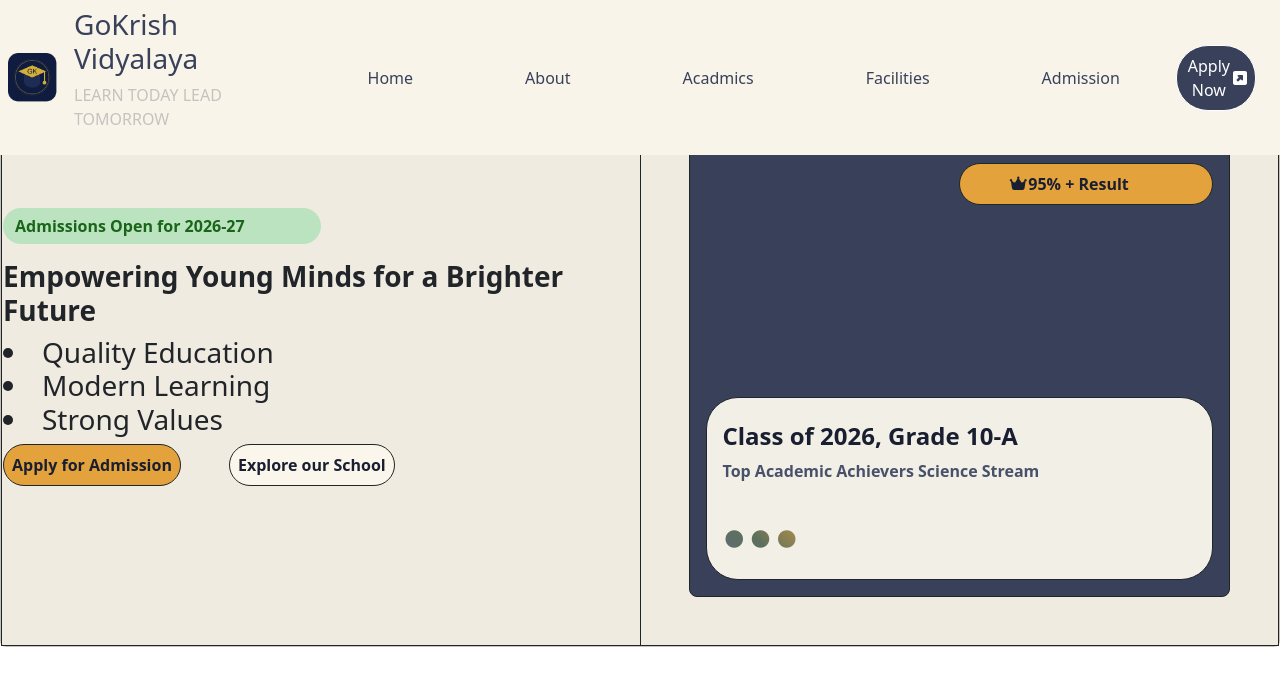
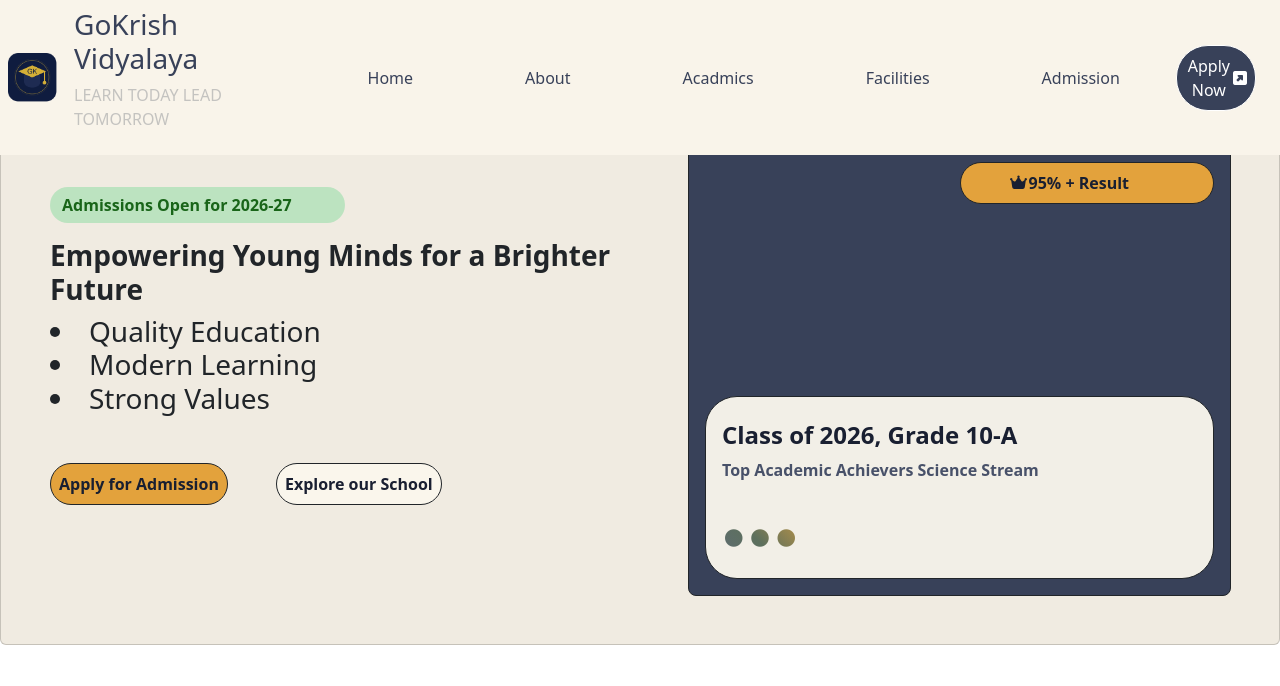
Before and after one commit to anjali-2511/gk-international-school-website, a React (Vite) app in the folder promotional-school-website/: page / in a window 1280 px wide. Shown: the top 686 px of the page. Built offline with nearby package versions, Linux system fonts and the light colour scheme.

Commit message:
Hero updated

```diff
--- a/promotional-school-website/Components/Hero.jsx
+++ b/promotional-school-website/Components/Hero.jsx
@@ -4,11 +4,11 @@ function Hero() {
         <>
 
             <div className="card w-100 h-100" style={{ backgroundColor: "rgb(240, 235, 225)" }}>
-                <table border={1}>
+                <table>
                     <tr>
-                        <th className="border border-dark w-50 h-100">
+                        <th className=" w-50 h-100">
 
-                            <button className="btn btn-dark fw-bold border-0 rounded-5   pe-4 w-50 d-inline-flex align-items-center" style={{ backgroundColor: "rgba(171, 224, 181, 0.74)", color: "rgba(9, 88, 8, 0.91)" }}>
+                            <div className="ms-5"> <button className="btn btn-dark fw-bold border-0 rounded-5   pe-4 w-50 d-inline-flex align-items-center" style={{ backgroundColor: "rgba(171, 224, 181, 0.74)", color: "rgba(9, 88, 8, 0.91)" }}>
                                 Admissions Open for 2026-27
                             </button>
 
@@ -18,13 +18,14 @@ function Hero() {
                                 <li>Modern Learning</li>
                                 <li>Strong Values</li>
                             </h3>
+                            </div>
 
-                            <div className="">
-                                <button className="btn btn-dark border-dark fw-bold rounded-5 px-2 py-2 me-5 ms-5 mb-5 ms-auto p-2 d-inline-flex align-items-center" style={{ backgroundColor: "rgb(227, 162, 60)", color: "rgb(25, 31, 49)" }}>
+                            <div className="mt-5 ms-5">
+                                <button className="btn btn-dark border-dark fw-bold rounded-5 px-2 py-2 ms-5 me-5 mb-5 ms-auto p-2 d-inline-flex align-items-center" style={{ backgroundColor: "rgb(227, 162, 60)", color: "rgb(25, 31, 49)" }}>
                                      Apply for Admission
                                 </button>
 
-                                 <button className="btn btn-dark border-dark fw-bold rounded-5 px-2 py-2 me-5 mb-5 ms-auto p-2 d-inline-flex align-items-center" style={{ backgroundColor: "rgb(250, 246, 236)", color: "rgb(25, 31, 49)" }}>
+                                 <button className="btn btn-dark border-dark fw-bold rounded-5 px-2 py-2 ms-5 mb-5 ms-auto p-2 d-inline-flex align-items-center" style={{ backgroundColor: "rgb(250, 246, 236)", color: "rgb(25, 31, 49)" }}>
                                       Explore our School
                                 </button>
                             </div>
@@ -37,7 +38,7 @@ function Hero() {
                         </th>
 
 
-                        <th className="border border-dark w-50 h-100 m-5 p-5">
+                        <th className="w-50 h-100 m-5 p-5">
                             <div className="card border border-dark rounded-3 w-100 ms-5 ms-auto me-3 h-100 p-3" style={{ backgroundColor: "rgb(56, 65, 89)" }}>
 
                                 <button className="btn btn-dark border-dark fw-bold rounded-5 px-2 py-2 ps-5 mb-5 ms-auto w-50 d-inline-flex align-items-center" style={{ backgroundColor: "rgb(227, 162, 60)", color: "rgb(25, 31, 49)" }}>
```
